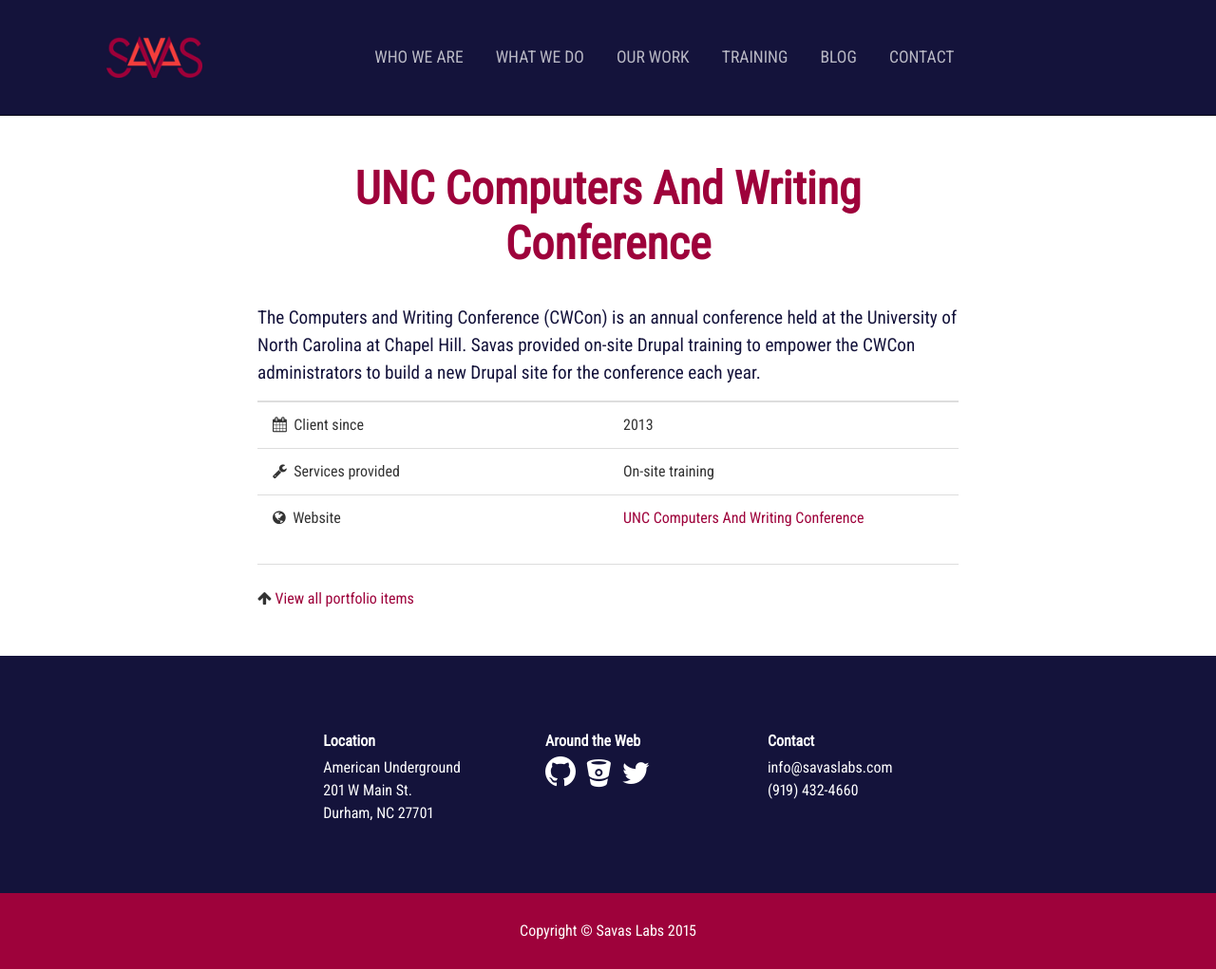
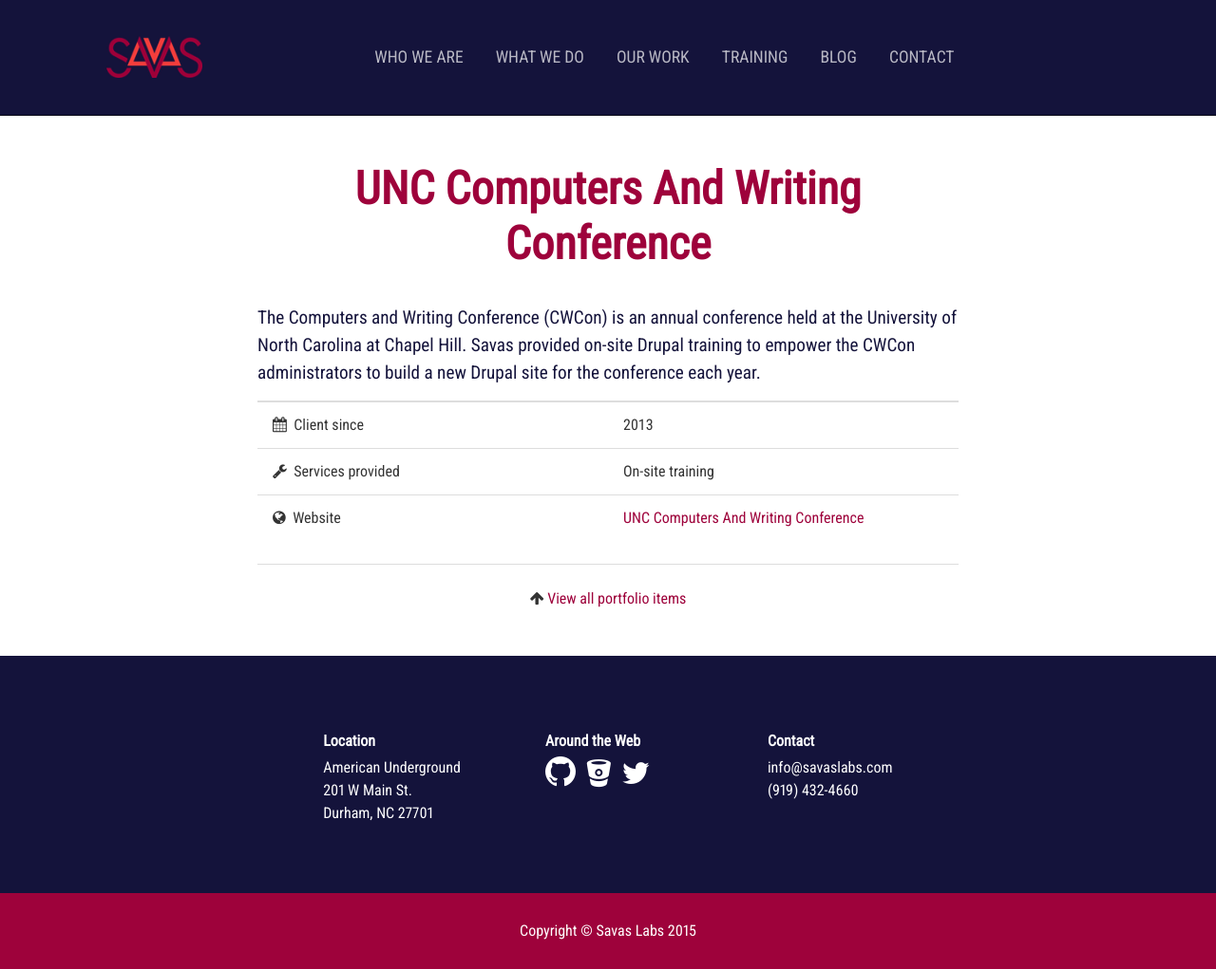
Before and after one commit to tumble1999/savaslabs.github.io, a Jekyll site: the page built from _work/unc-cwcon.md, in a window 1280 px wide. Shown: the whole page at 95% size. Built offline with Jekyll 4.4.1, drawn with Linux system fonts in a browser that asks for light colours; some web fonts are replaced.

Commit message:
Layout correction

```diff
--- a/_layouts/portfolio.html
+++ b/_layouts/portfolio.html
@@ -27,7 +27,7 @@
         </table>
     </services>
     <hr />
-    <div class="view-all-portfolio">
+    <div class="view-all-link">
         <i class="fa fa-arrow-up"></i> <a href="/work"> View all portfolio items</a>
     </div>
 </div>
--- a/_layouts/team.html
+++ b/_layouts/team.html
@@ -75,7 +75,7 @@
     </div>
     {% endif %}
     <hr />
-    <div class="view-all-team">
+    <div class="view-all-link">
         <i class="fa fa-arrow-up"></i> <a href="/team"> View all team members</a>
     </div>
 </div>
```
